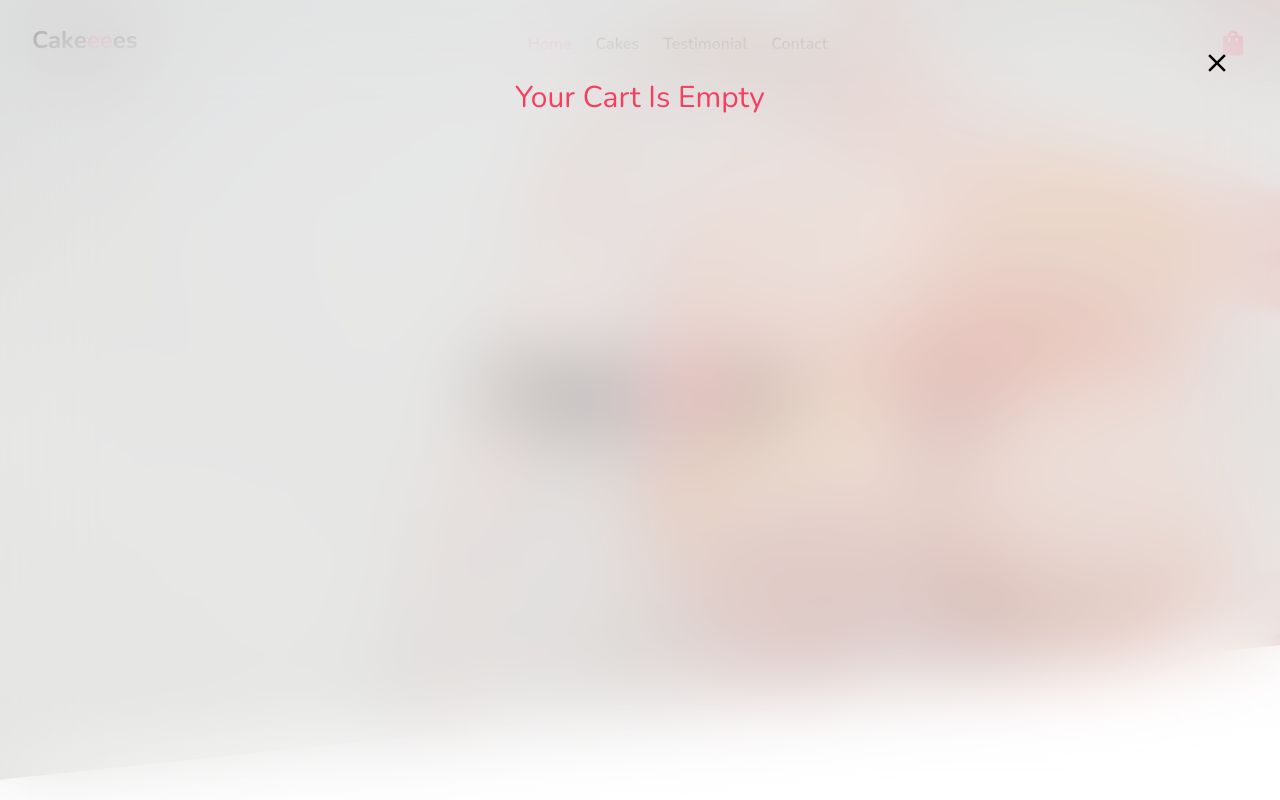
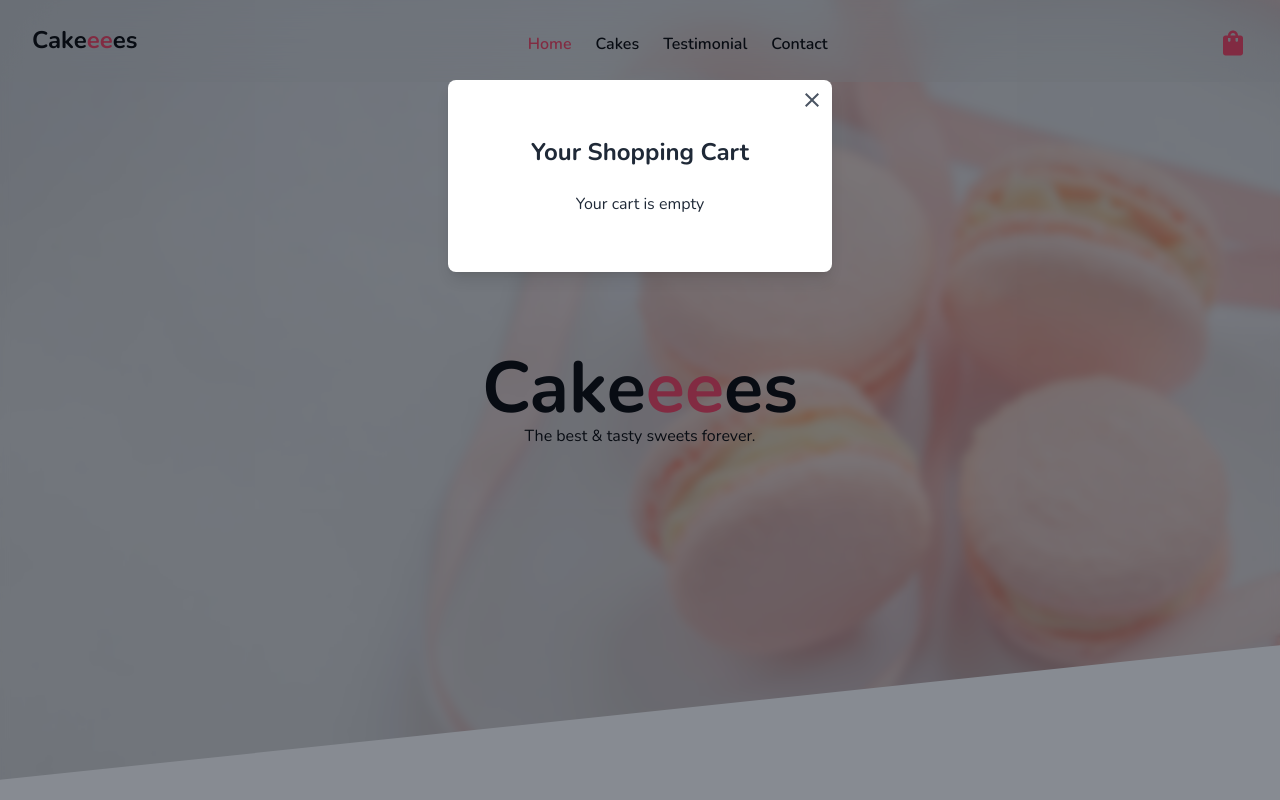
Before and after one commit to ufw0x/Cakeeees, a React (Vite) app: page / in a window 1280 px wide. Both pictures are taken after a click on the button 1233 px from the left and 43 px from the top of the page. Shown: the top 800 px of the page. Built offline with nearby package versions, Linux system fonts and the light colour scheme.

Commit message:
cart features implemented

```diff
--- a/src/components/Cart.jsx
+++ b/src/components/Cart.jsx
@@ -1,106 +1,148 @@
+import { useState, useEffect } from "react";
 import { MdClose } from "react-icons/md";
 import PropTypes from "prop-types";
 import { cakes } from "../constants/constants";
 import { toast } from "react-toastify";
 
 const Cart = ({ showCart }) => {
+  const [cartItems, setCartItems] = useState([]);
+
+  useEffect(() => {
     const getData = () => {
       let arr = [];
-    for (let i = 0; i <= 9; i++) {
+      for (let i = 0; i <= cakes.length; i++) {
         let x = localStorage.getItem(i);
         if (x) {
-        arr.push({ ...cakes[i], quantity: x });
+          arr.push({ ...cakes[i], quantity: parseInt(x) });
         }
       }
-    return arr;
+      setCartItems(arr);
     };
-  const cart = getData();
+
+    getData();
+  }, []);
+
+  const updateQuantity = (itemId, quantity) => {
+    const updatedItems = cartItems.map((item) => {
+      if (item.id === itemId) {
+        localStorage.setItem(item.id, quantity);
+        return { ...item, quantity };
+      }
+      return item;
+    });
+
+    setCartItems(updatedItems);
+  };
+
+  const clearCart = () => {
+    localStorage.clear();
+    toast.success("Your shopping cart cleared successfully", {
+      position: toast.POSITION.TOP_RIGHT,
+    });
+    setCartItems([]);
+    showCart(false);
+    document.body.style.overflowY = "unset";
+  };
+
+  const submitOrder = () => {
+    localStorage.clear();
+    toast.success("Your order is successful.", {
+      position: toast.POSITION.TOP_RIGHT,
+    });
+    setCartItems([]);
+    showCart(false);
+    document.body.style.overflowY = "unset";
+  };
+
+  const calculateTotalPrice = () => {
+    return cartItems.reduce((total, item) => {
+      return total + item.price * item.quantity;
+    }, 0);
+  };
   return (
-    <>
-      <aside className="overflow-y-scroll w-full flex flex-col h-full min-h-screen max-h-screen bg-[#ffffff6d] backdrop-blur-2xl fixed top-0 left-0 z-50">
+    <aside className="overflow-y-scroll w-full h-full fixed top-0 left-0 z-50 bg-gray-900 bg-opacity-50">
+      <div className="relative max-w-sm mx-auto mt-20 p-4 bg-white rounded-lg shadow-lg px-8 lg:px-10 py-10 lg:py-14 text-center">
         <MdClose
-          className="m-10 text-3xl absolute right-2 top-2"
-          role="button"
+          className="absolute top-2 right-2 text-gray-600 cursor-pointer"
+          size={24}
           onClick={() => {
             showCart(false);
-            document.body.style.overflowY = "unset"
+            document.body.style.overflowY = "unset";
           }}
         />
-        {cart.length > 0 ? (
-          <div className="px-10 pt-24 text-center flex flex-col justify-center items-center">
-            <h3 className="text-2xl font-bold text-rose-500 my-10">
+        <h3 className="text-2xl font-bold text-gray-800 mb-6">
           Your Shopping Cart
         </h3>
-            <table className="flex flex-col py-10 justify-center space-y-8 mx-auto text-center items-center">
-              <tr className="flex flex-row space-x-16 text-center justify-between">
+        {cartItems.length > 0 ? (
+          <>
+            <table className="w-full mx-auto my-8 text-center">
+              <thead>
+                <tr>
                   <th>Image</th>
                   <th>Price</th>
                   <th>Quantity</th>
                 </tr>
-              {cart.map((c) => (
-                <>
-                  <tr
-                    key={c.id}
-                    className="flex flex-row justify-between space-x-20"
-                  >
+              </thead>
+              <tbody>
+                {cartItems.map((item) => (
+                  <tr key={item.id}>
                     <td>
                       <img
-                        src={c.image}
-                        alt={c.name}
-                        className="w-14 rounded-full"
+                        src={item.image}
+                        alt={item.name}
+                        className="w-12 h-12 rounded-full mx-auto"
                       />
                     </td>
                     <td>
-                      <h3 className="text-xl">{c.price}$</h3>
+                      <span className="text-gray-800">${item.price}</span>
                     </td>
                     <td>
-                      <h4 className="text-xl">{c.quantity}</h4>
+                      <input
+                        type="number"
+                        min="1"
+                        value={item.quantity}
+                        onChange={(e) =>
+                          updateQuantity(item.id, parseInt(e.target.value))
+                        }
+                        className="w-12 text-gray-800"
+                      />
                     </td>
                   </tr>
-                </>
                 ))}
+              </tbody>
             </table>
-            <div className="flex flex-row justify-between px-4 w-full py-10 flex-wrap">
+            <div className="flex justify-between items-center">
+              <div>
+                <span className="text-gray-800">
+                  Total: ${calculateTotalPrice()}
+                </span>
+              </div>
+              <div className="flex justify-between">
                 <button
-              className="w-20 h-10  border-2 border-rose-500 text-rose-500 rounded-md "
-              onClick={() => {
-                localStorage.clear();
-                toast.success("Your shopping cart cleared successfully", {
-                  position: toast.POSITION.TOP_RIGHT,
-                });
-                showCart(false)
-                document.body.style.overflowY = "unset"
-              }}
+                  className="w-20 h-10 bg-red-500 text-white rounded-md mr-2"
+                  onClick={clearCart}
                 >
                   Clear
                 </button>
                 <button
-              className="w-20 h-10  border-2 border-rose-500 text-rose-500 rounded-md"
-              onClick={() => {
-                localStorage.clear();
-                toast.success("Your order is successfull.", {
-                  position: toast.POSITION.TOP_RIGHT,
-                });
-                showCart(false)
-                document.body.style.overflowY = "unset"
-              }}
+                  className="w-20 h-10 bg-green-500 text-white rounded-md"
+                  onClick={submitOrder}
                 >
                   Submit
                 </button>
               </div>
             </div>
+          </>
         ) : (
-          <div className="flex flex-col justify-center items-center text-3xl text-rose-500 py-20 px-4">
-            Your Cart Is Empty
+          <p className="text-center text-gray-800">Your cart is empty</p>
+        )}
       </div>
-        )}
     </aside>
-    </>
   );
 };
 
 Cart.propTypes = {
-  showCart: PropTypes.func,
+  showCart: PropTypes.func.isRequired,
 };
 
 export default Cart;
```
Lines whose indentation alone changed are shown as unchanged.
